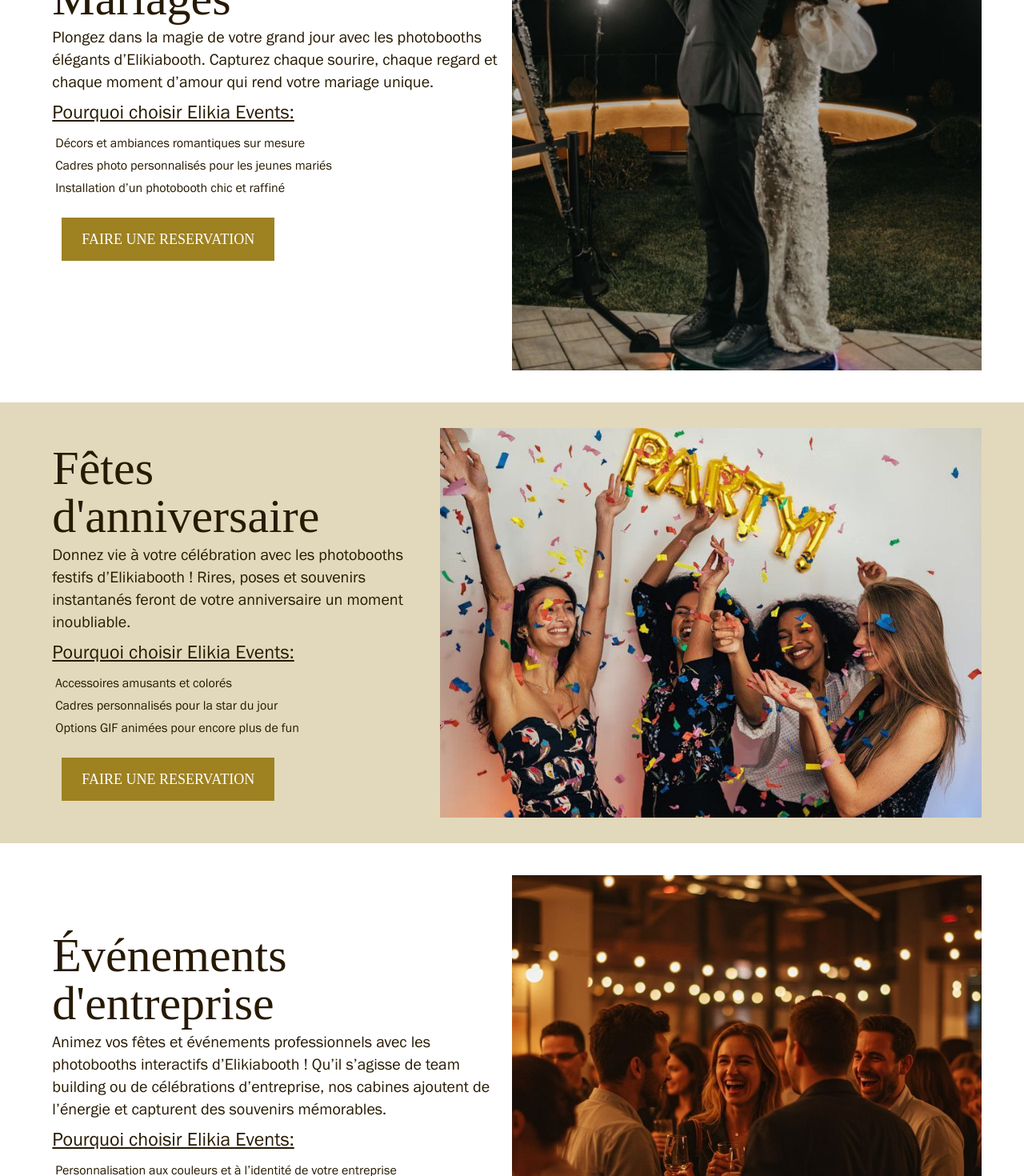
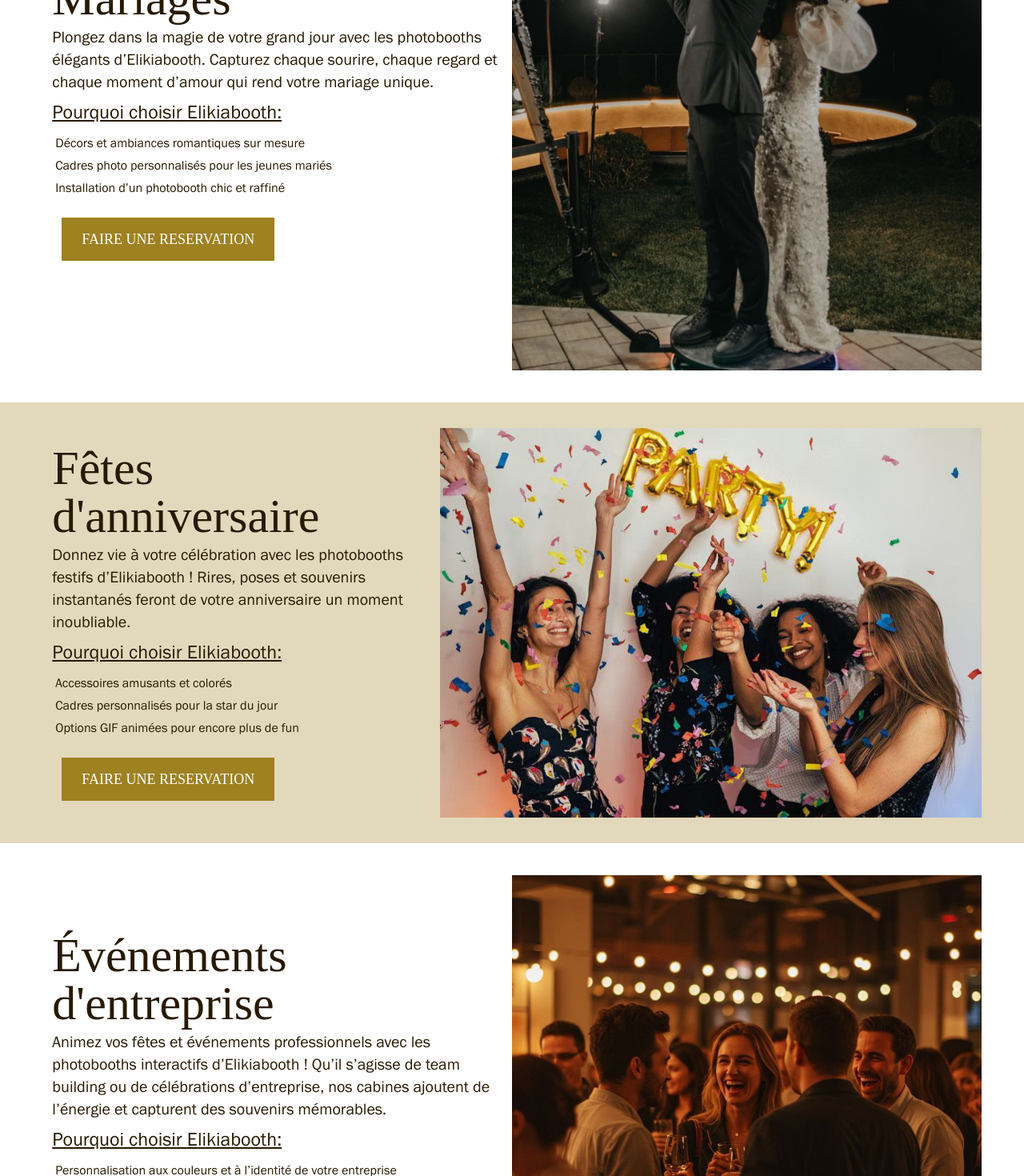
Before and after one commit to yeredmbe/photobooth, a React (Vite) app: page /evenements in a window 1280 px wide. Shown: the part 720-2190 px from the top of the page at 80% size. Built offline with nearby package versions, Linux system fonts and the light colour scheme.

Commit message:
continue changing the images

```diff
--- a/src/pages/Contact.jsx
+++ b/src/pages/Contact.jsx
@@ -146,7 +146,7 @@ const Contact = () => {
 
  <div className='w-full relative flex items-center justify-center max-sm:flex-col max-sm:items-center max-sm:justify-center max-sm:px-0 max-sm:my-0 max-sm:py-0 py-12 px-24 max-sm:hidden'>
       <img
-        src="ELIKIA EVENTS.png"
+        src="ELIKIA EVENT.png"
         alt="Testimonials background"
         className='w-1/2 max-sm:w-full object-cover'
       />
--- a/src/pages/Evenements.jsx
+++ b/src/pages/Evenements.jsx
@@ -95,7 +95,7 @@ Capturez chaque sourire, chaque regard et chaque moment d’amour qui rend votre
           data-aos-delay="20"
     data-aos-duration="1000"
     data-aos-easing="ease-in-out">
-             Pourquoi choisir Elikia Events:
+             Pourquoi choisir Elikiabooth:
             </h2>
             <ul className='font-Sans-Font max-sm:text-xl'>
               <li className='before:content-["*"] before:text-red-600 before:text-lg before:ml-1'>
@@ -145,7 +145,7 @@ Rires, poses et souvenirs instantanés feront de votre anniversaire un moment in
           data-aos-delay="20"
     data-aos-duration="1000"
     data-aos-easing="ease-in-out">
-             Pourquoi choisir Elikia Events:
+             Pourquoi choisir Elikiabooth:
             </h2>
             <ul className='font-Sans-Font max-sm:text-xl'>
               <li className='before:content-["*"] before:text-red-600 before:text-lg before:ml-1'>
@@ -195,7 +195,7 @@ Qu’il s’agisse de team building ou de célébrations d’entreprise, nos cab
           data-aos-delay="20"
     data-aos-duration="1000"
     data-aos-easing="ease-in-out">
-             Pourquoi choisir Elikia Events:
+             Pourquoi choisir Elikiabooth:
             </h2>
             <ul className='font-Sans-Font max-sm:text-xl'>
               <li className='before:content-["*"] before:text-red-600 before:text-lg before:ml-1'>
@@ -245,7 +245,7 @@ Des réunions de famille aux anniversaires, nos cabines apportent fun, spontané
           data-aos-delay="20"
     data-aos-duration="1000"
     data-aos-easing="ease-in-out">
-             Pourquoi choisir Elikia Events:
+             Pourquoi choisir Elikiabooth:
             </h2>
             <ul className='font-Sans-Font max-sm:text-xl'>
               <li className='before:content-["*"] before:text-red-600 before:text-lg before:ml-1'>
@@ -336,7 +336,7 @@ Des réunions de famille aux anniversaires, nos cabines apportent fun, spontané
   const renderTestimonialsSection = () => (
     <div className='w-full relative flex items-center justify-center max-sm:flex-col max-sm:items-center max-sm:justify-center max-sm:px-0 max-sm:my-0 max-sm:py-0 py-12 px-24'>
       <img
-        src="ELIKIA EVENTS.png"
+        src="ELIKIA EVENT.png"
         alt="Testimonials background"
         className='w-1/2 max-sm:w-full object-cover'
       />
--- a/src/pages/Forfait.jsx
+++ b/src/pages/Forfait.jsx
@@ -133,7 +133,7 @@ const Forfait = () => {
             </div>
         </div>
         <div className='h-1/2 w-1/2 max-sm:w-full'>
-        <img src='photo_1_2025-10-18_13-20-11.jpg' />
+        <img src='photo_2025-10-23_10-22-18.jpg' />
         </div>
 
       </div>
--- a/src/pages/Photobooth.jsx
+++ b/src/pages/Photobooth.jsx
@@ -552,7 +552,7 @@ data-aos-delay="200"
       </div>
 
    <div className='w-full relative flex items-center justify-center max-sm:flex-col max-sm:items-center max-sm:justify-center max-sm:px-0 max-sm:my-0 max-sm:py-0 py-12 px-24'>
-  <img src="ELIKIA EVENTS.png"  alt="" className='w-1/2 max-sm:w-full' />
+  <img src="ELIKIA EVENT.png"  alt="" className='w-1/2 max-sm:w-full' />
   <div className='w-1/2 relative ml-16 p-5 max-sm:ml-0 max-sm:w-full max-sm:py-4 max-sm:text-center font-Sans-Font text-[#271a02] max-sm:bg-[#9e8121]/40'>
     <h1 className='text-5xl my-2 font-GaramondAntiqua max-sm:text-3xl' data-aos="slide-right"
     data-aos-duration="1000"
```
Also changed, not shown: public/photo_2025-10-23_10-22-18.jpg (added), 1 other file (tests, documents, lock files or other folders).
